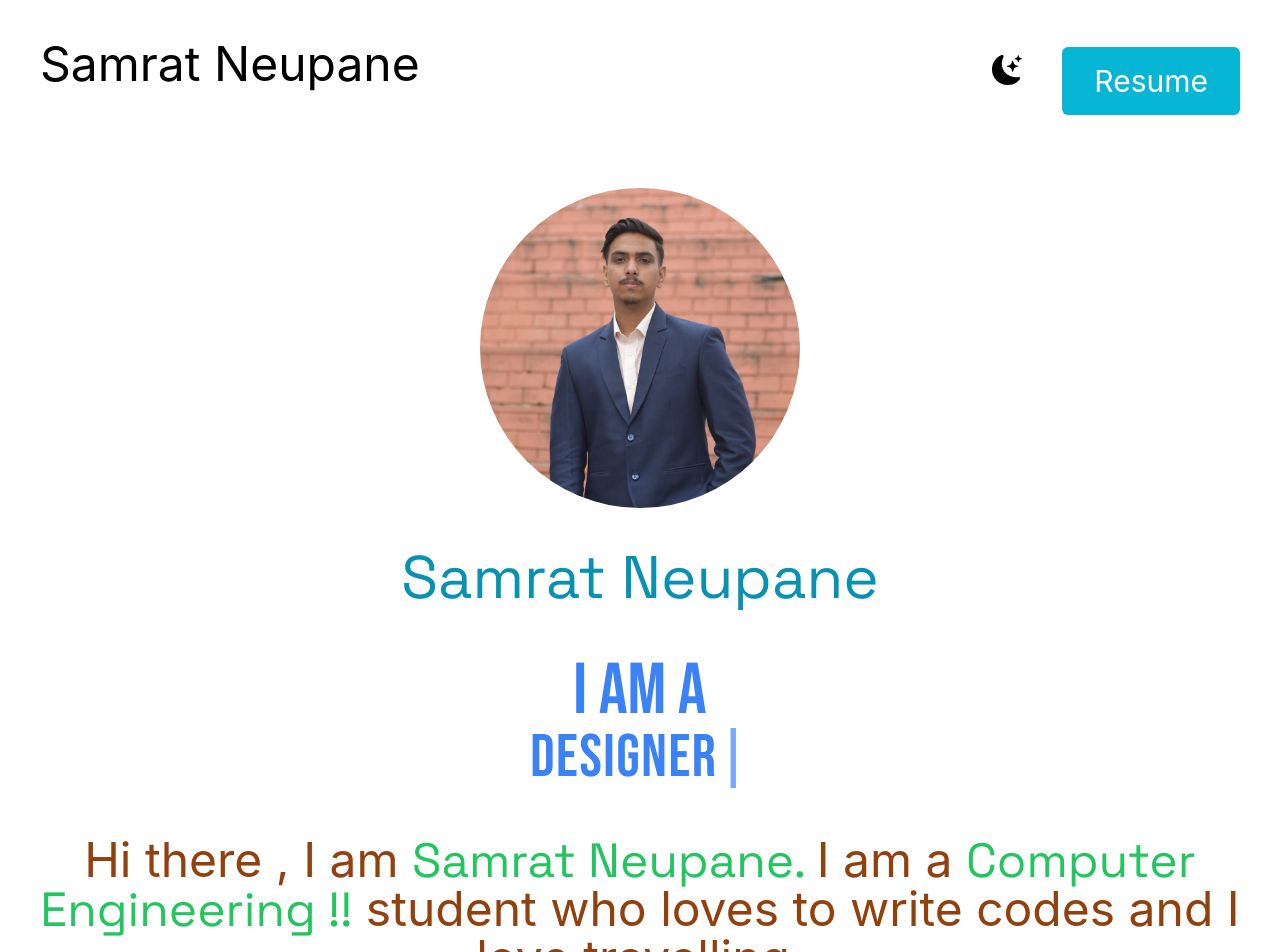
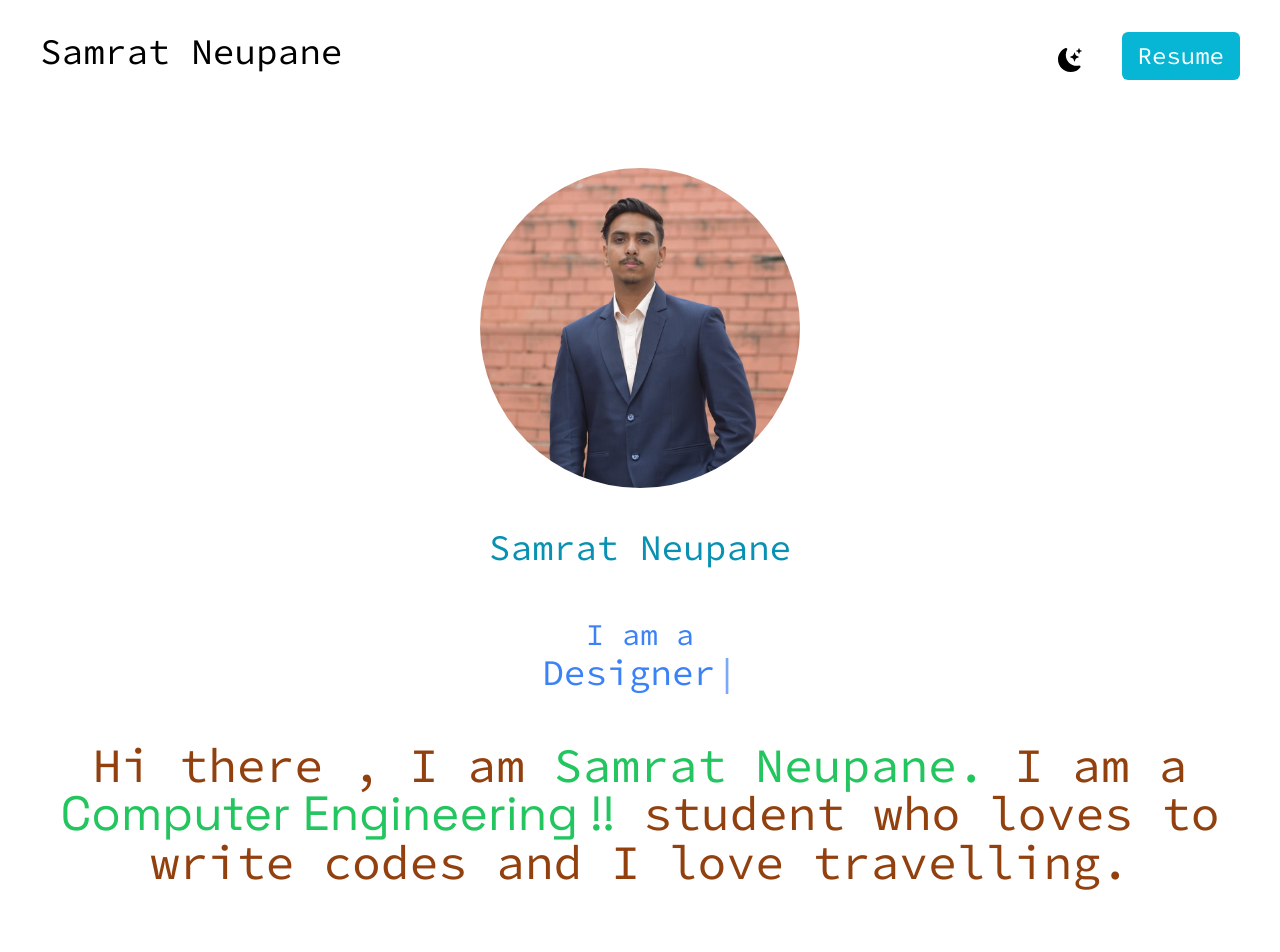
Before and after one commit to SaugatxWasti/portfolio, a Next.js app: page / in a window 1280 px wide. Shown: the top 952 px of the page. Built offline with nearby package versions, Linux system fonts and the light colour scheme.

Commit message:
added todolist link

```diff
--- a/pages/index.js
+++ b/pages/index.js
@@ -34,21 +34,21 @@ export default function Home() {
 
       <main className=" bg-white px-10 dark:bg-gray-900">
         <section>
-          <nav className=" py-10 mb-12 flex justify-between">
-            <h1 className=" font-SpaceGrotesk lg:text-5xl md:text-4xl sm:text-3xl dark:text-white">
+          <nav className=" py-8 mb-12 flex justify-between">
+            <h1 className=" font-source lg:text-4xl md:text-3xl sm:text-2xl dark:text-white">
               Samrat Neupane
             </h1>
             <ul className=" flex items-center lg:text-6xl md:text-5xl sm:text-5xl">
               <li>
                 <BsFillMoonStarsFill
                   onClick={() => setdarkMode(!darkMode)}
-                  className=" cursor-pointer text-xl dark:text-white lg:text-3xl md:text-3xl sm:text-3xl "
+                  className=" cursor-pointer text-xl dark:text-white lg:text-2xl md:text-xl sm:text-sm "
                 />
               </li>
-              <li>
+              <li className=" pb-2 flex items-center">
                 <a
                   href="#"
-                  className="bg-cyan-500 text-white px-8 py-4 border-none rounded-md ml-10 lg:text-3xl md:text-3xl sm:text-3xl"
+                  className="bg-cyan-500 text-white px-4 py-2 font-source border-none rounded-md ml-10 lg:text-2xl md:text-xl sm:text-md"
                 >
                   Resume
                 </a>
@@ -61,27 +61,27 @@ export default function Home() {
           </div>
 
           <div className=" text-center pt-10">
-            <h2 className="text-cyan-600 font-name text-7xl md:text-6xl sm:text-6xl">
+            <h2 className="text-cyan-600 font-source text-5xl md:text-4xl sm:text-xl">
               Samrat Neupane
             </h2>
             <h3 className=" pt-12 text-blue-500 font-infor">
-              <span className=" text-7xl">
+              <span className=" font-source text-3xl">
                 I am a{" "}
-                <div className="App text-6xl tracking-wide">
+                <div className="App text-4xl">
                   <Typewriter
                     options={{
                       loop: true,
                     }}
                     onInit={(typewriter) => {
                       typewriter
-                        .typeString(" Developer")
+                        .typeString("Developer")
 
                         .pauseFor(1000)
                         .deleteAll()
-                        .typeString(" Designer")
+                        .typeString("Designer")
                         .pauseFor(1000)
                         .deleteAll()
-                        .typeString(" Content Writer")
+                        .typeString("Content Writer")
                         .pauseFor(1000)
                         .deleteAll()
                         .start();
@@ -90,9 +90,9 @@ export default function Home() {
                 </div>
               </span>
             </h3>
-            <p className=" text-2xl pt-12  pb leading-8 tracking-normal text-amber-800 lg:text-5xl md:text-4xl sm:text-3xl dark:text-white">
+            <p className=" text-2xl pt-12 font-source  font-wepb leading-8  text-amber-800 lg:text-5xl md:text-4xl sm:text-3xl dark:text-white">
               Hi there , I am{" "}
-              <span className="text-green-500 font-name">Samrat Neupane. </span>{" "}
+              <span className="text-green-500 font-soruce">Samrat Neupane. </span>{" "}
               I am a{" "}
               <span className=" text-green-500 cursor-none font-name">
                 Computer Engineering !!
@@ -107,7 +107,7 @@ export default function Home() {
             <h3 className="  text-center text-cyan-600 font-name text-6xl md:text-5xl sm:text-4xl">
               Services I Offer
             </h3>
-            <p className=" text-center tracking-normal py-20  text-xl lg:text-5xl md:text-4xl sm:text-3xl  dark:text-white ">
+            <p className=" text-center font-source py-20  text-xl lg:text-5xl md:text-4xl sm:text-3xl  dark:text-white ">
               Nothing till now but i can develope a{" "}
               <span className="pt-8 text-cyan-600 text-3x  dark:text-green-400 font-name">
                 wordpress website{" "}
@@ -154,7 +154,7 @@ export default function Home() {
           </div>
         </section>
 
-        <section>
+        <section className=" pt-4">
           <div>
             <h1 className=" text-center text-7xl text-cyan-600 font-name">
               Projects
@@ -205,7 +205,7 @@ export default function Home() {
                   className=" text-4xl dark:text-white cursor-pointer pt-8"
                   href="#"
                 >
-                  <a href="https://weather.samratneupane.com.np/">To-Do List</a>
+                  <a href="https://todolist.samratneupane.com.np/">To-Do List</a>
                 </h1>
               </div>
 
@@ -251,7 +251,7 @@ export default function Home() {
             </h1>
 
             <p
-              className=" text-center pt-12  font-name
+              className=" text-center pt-12 font-source
             lg:text-4xl md:text-4xl sm:text-4xl dark:text-green-500"
             >
               Email me :-samrat.neupane17013@gmail.com
@@ -261,7 +261,7 @@ export default function Home() {
 
         <section className=" pt-12 ">
           <div className="text-center text-white">
-            <div className=" text-4xl text-cyan-600 font-name">
+            <div className=" text-4xl text-cyan-600 font-source">
               <h1>Connect with Me</h1>
             </div>
             <div className=" text-center text-black text-4xl flex justify-center gap-10 py-10 dark:text-green-300 ">
@@ -274,7 +274,7 @@ export default function Home() {
         </section>
 
         <section>
-          <div className="text-center text-xl py-11 dark:text-white">
+          <div className="text-center font-source text-xl py-11 dark:text-white">
             <h2>Developed by Samrat Neupane</h2>
           </div>
         </section>
--- a/styles/globals.css
+++ b/styles/globals.css
@@ -1,6 +1,6 @@
 @import url("https://fonts.googleapis.com/css2?family=Space+Grotesk&display=swap");
 @import url("https://fonts.googleapis.com/css2?family=Bebas+Neue&display=swap");
-
+@import url('https://fonts.googleapis.com/css2?family=Source+Code+Pro&display=swap');
 @tailwind base;
 @tailwind components;
 @tailwind utilities;
--- a/tailwind.config.js
+++ b/tailwind.config.js
@@ -10,6 +10,7 @@ module.exports = {
       fontFamily: {
         name: ["Space Grotesk"],
         infor: ["Bebas Neue"],
+        source:["Source Code Pro"],
       },
     },
   },
```
